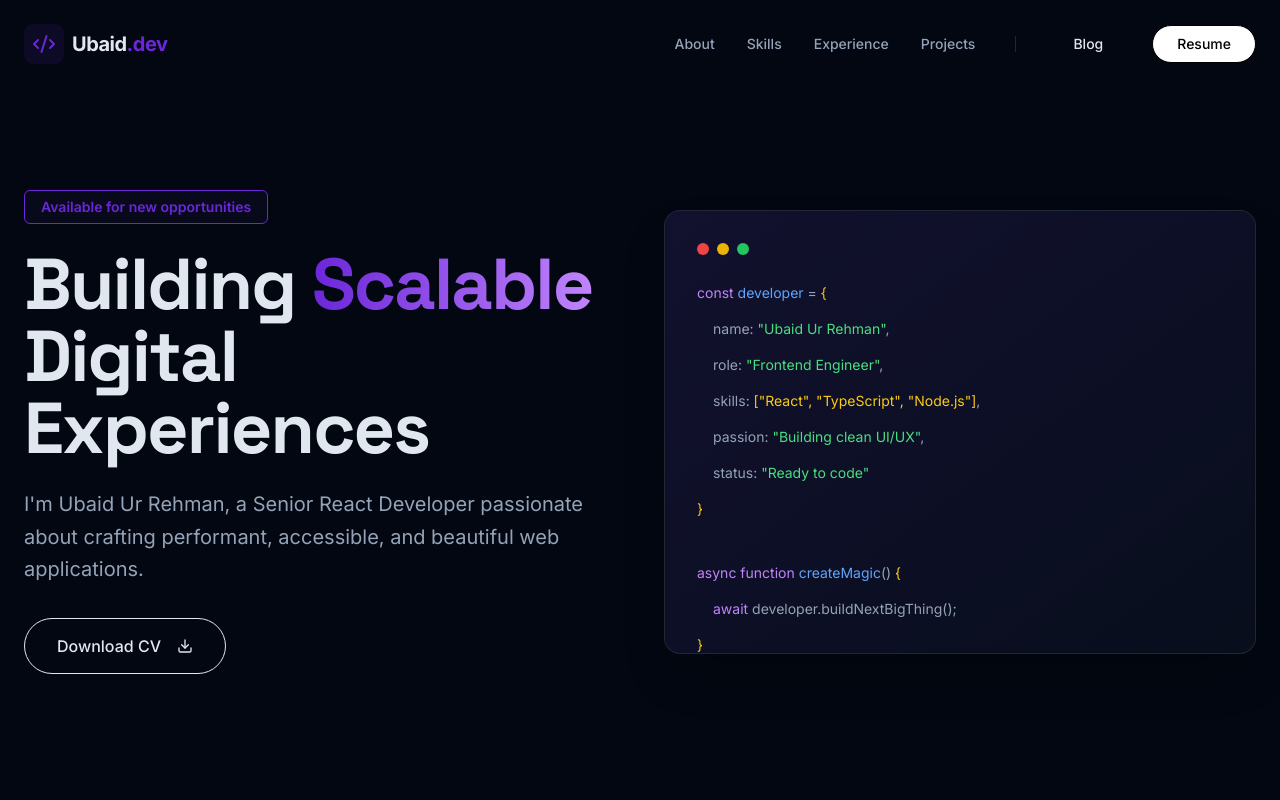
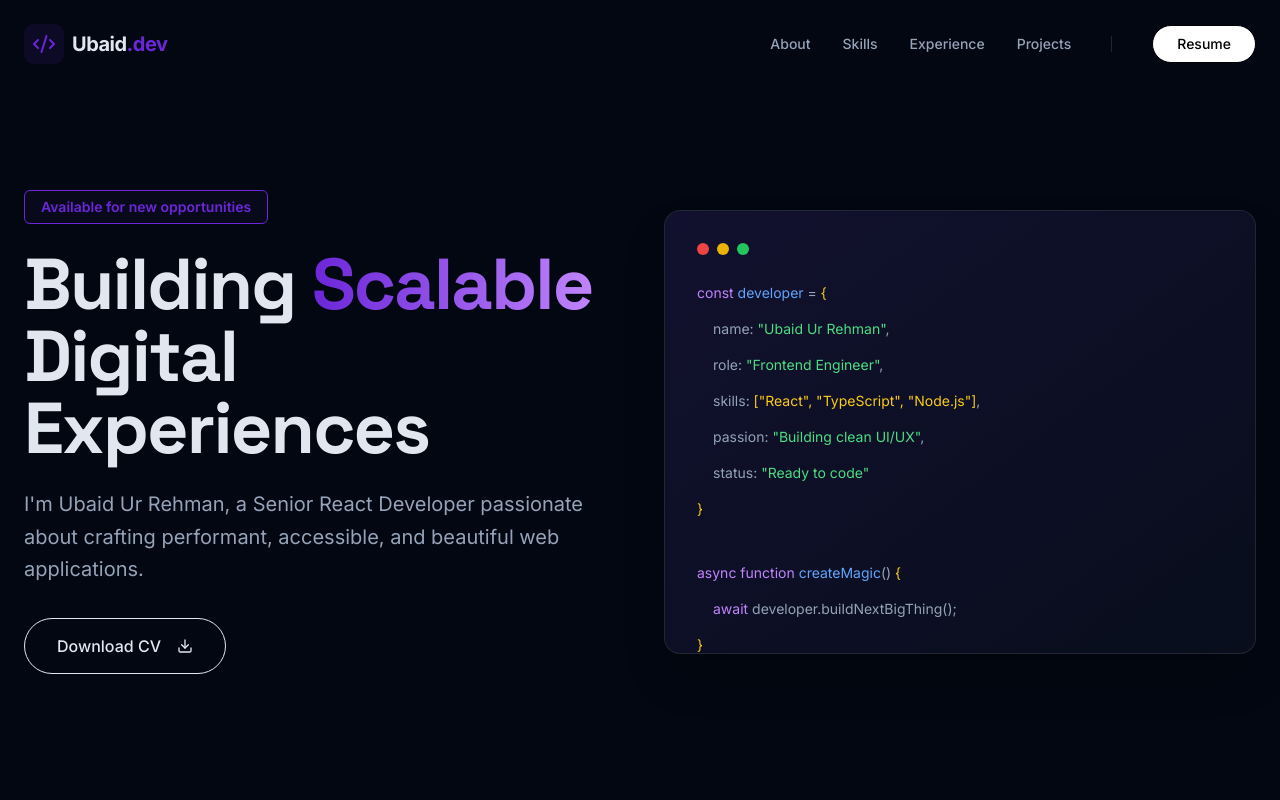
Before and after one commit to ubaid541/portfolio-nextjs, a Next.js app: page / in a window 1280 px wide. Shown: the top 800 px of the page. Built offline with nearby package versions, Linux system fonts and the light colour scheme.

Commit message:
removed blog section

```diff
--- a/app/component/Navbar.tsx
+++ b/app/component/Navbar.tsx
@@ -72,11 +72,11 @@ export default function Navbar() {
 
           <div className="h-4 w-px bg-border mx-2"></div>
 
-          <Link href="/blog">
+          {/* <Link href="/blog">
             <Button variant="ghost" className="text-sm font-medium">
               Blog
             </Button>
-          </Link>
+          </Link> */}
 
           <Button
             className="rounded-full px-6 bg-white text-black hover:bg-gray-200"
@@ -119,9 +119,9 @@ export default function Navbar() {
                 Home
               </Link>
             )}
-            <Link href="/blog" onClick={() => setIsOpen(false)} className="text-lg font-medium text-muted-foreground hover:text-primary py-2 border-b border-border/50">
+            {/* <Link href="/blog" onClick={() => setIsOpen(false)} className="text-lg font-medium text-muted-foreground hover:text-primary py-2 border-b border-border/50">
               Blog
-            </Link>
+            </Link> */}
             <Button className="w-full mt-2" onClick={() => window.open("/resume.pdf", "_blank")}>
               Download Resume
             </Button>
```
